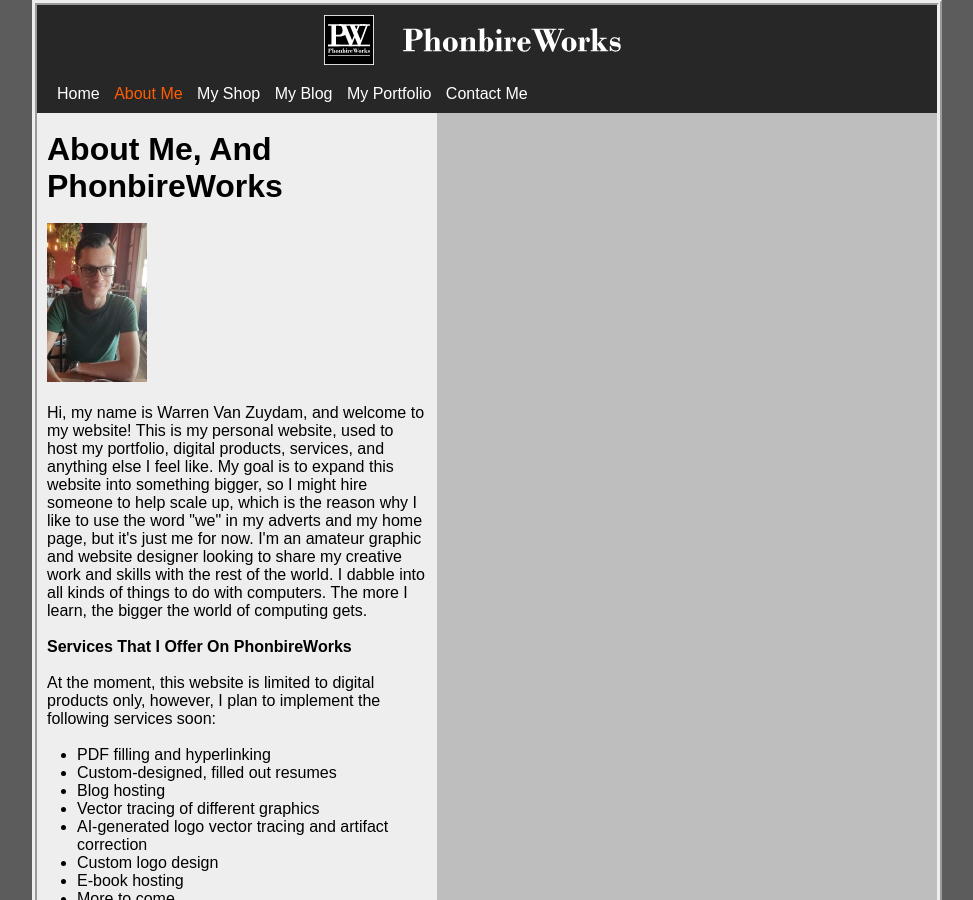
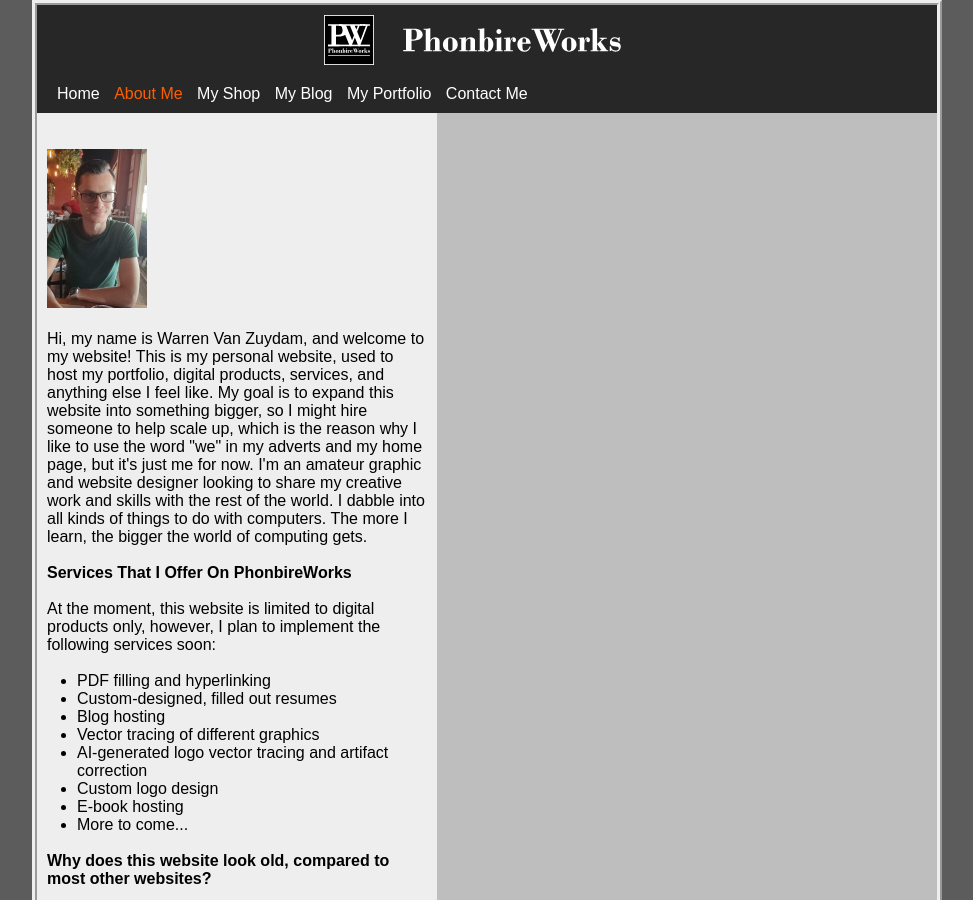
Before and after one commit to PhonbireWorks/site, a Jekyll site: the page about.html, which Jekyll copies as it is, in a window 1280 px wide and 900 px high. Shown: the whole window, without its empty margins (153-1126 px from the left). Built offline with Jekyll 4.4.1, drawn with Linux system fonts in a browser that asks for light colours.

Commit message:
Add files via upload

```diff
--- a/about.html
+++ b/about.html
@@ -57,7 +57,7 @@
             <div style="width: 400px; background-color: #eeeeee; position: relative;">
                 <!-- <img src="assets/1.jpg" alt="" style="position: absolute; top: 900px; left: 450px; width: 150px;"> -->
                 <br>
-                <h1 style="margin-left: 10px; margin-right: 10px">About Me, And PhonbireWorks</h1>
+                <!-- <h1 style="margin-left: 10px; margin-right: 10px">About Me, And PhonbireWorks</h1> -->
                 <br>
                 <img src="assets/mugshot2.jpg" style="width: 100px; margin-left: 10px" alt="Warren Van Zuydam">
                 <br><br>
```
